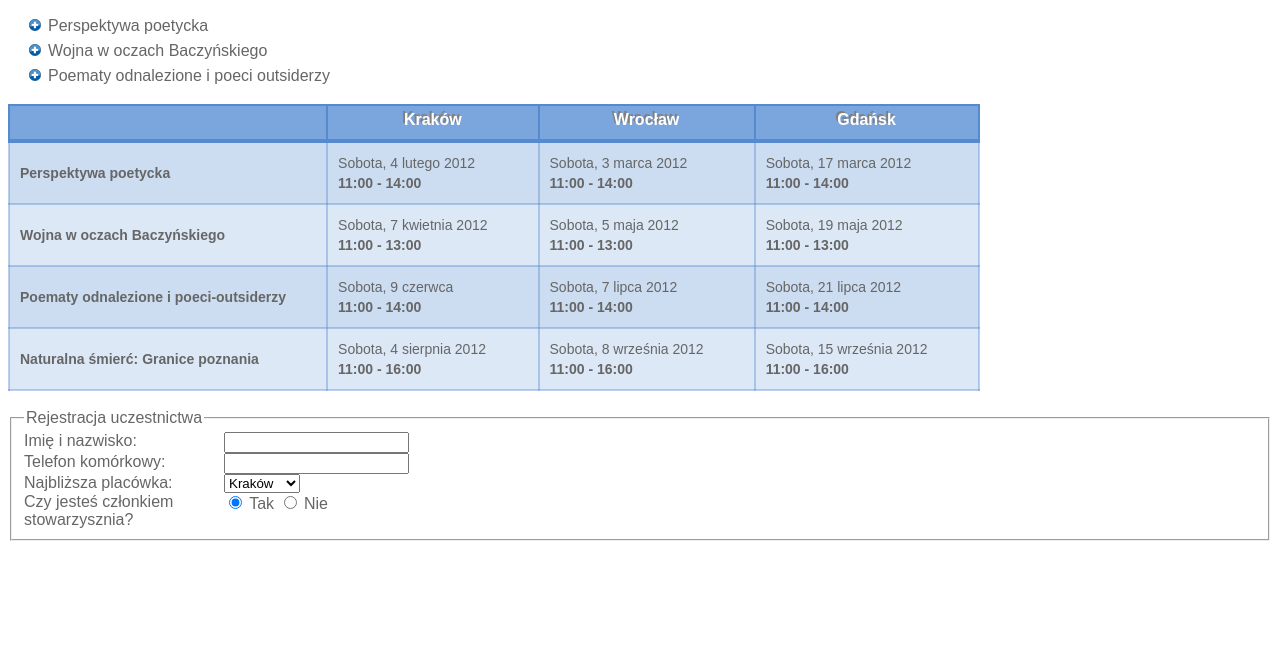
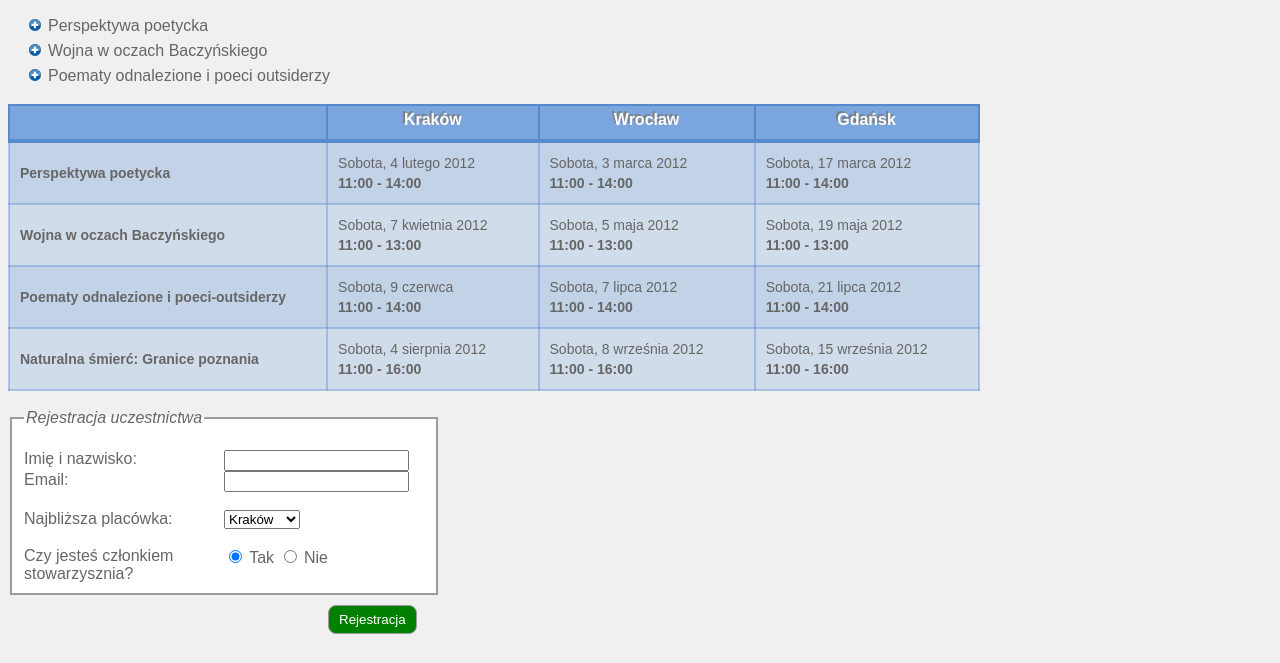
Before and after one commit to TMalicki/HTML-CSS---podstawy-2, a plain HTML site: page index.html in a window 1280 px wide. Shown: the part 137-800 px from the top of the page. Drawn offline with Linux system fonts and the light colour scheme.

Commit message:
Add files via upload

```diff
--- a/index.html
+++ b/index.html
@@ -58,24 +58,25 @@
     <br>
     <fieldset>
         <legend> Rejestracja uczestnictwa </legend>
-
+        <br>
         <label for = "name" class = "ankieta"> Imię i nazwisko: </label>
-        <input type="email" id = "name" name = "name"><br>
-        <label for = "phone" class = "ankieta"> Telefon komórkowy: </label>
-        <input type = "text" id = "phone" name = "phone"><br>
+        <input type="text" id = "name" name = "name"><br>
+        <label for = "email" class = "ankieta"> Email: </label>
+        <input type = "email" id = "email" name = "email"><br><br>
         <label for = "place" class = "ankieta"> Najbliższa placówka: </label>
         <select name = "place" id = "place">
             <option> Kraków </option>
             <option> Szczecin </option>
             <option> Poznań </option>
-        </select><br>
+        </select><br> <br>
         <span class = "ankieta"> Czy jesteś członkiem stowarzysznia? </span>
         <input type="radio" id = "choose" name = "choose" value = "yes" checked = "checked">
         <label for = "choose"> Tak </label>
-        <input type="radio" id = "choose" name = "choose" value = "no">
-        <label for = "choose"> Nie </label>
+        <input type="radio" id = "choose1" name = "choose" value = "no">
+        <label for = "choose1"> Nie </label>
+    </fieldset>
 
-    </fieldset>
+    <input type = "submit" class = "accept" value = "Rejestracja">
 
     <link href = "style.css" rel = "stylesheet">
 </body>
--- a/style.css
+++ b/style.css
@@ -2,6 +2,7 @@ body
 {
     font-family: Arial, Helvetica, sans-serif;
     color: rgb(102, 102, 102);
+    background-color: rgba(182, 181, 181, 0.2);
 }
 
 ul
@@ -64,8 +65,43 @@ tbody td
     font-weight: bold;
 }
 
+fieldset
+{
+    background-color: white;
+    width: 400px;
+    border: solid 2px rgb(155, 155, 155);
+}
+
 .ankieta
 {
     float: left;
     width: 200px;
 }
+
+legend
+{
+    font-style: italic;
+}
+
+.accept
+{
+    margin-top: 10px;
+    margin-left: 320px;
+    padding: 6px 10px 6px 10px;
+    border-radius: 8px;
+    border: solid 1px rgb(155, 155, 155);
+    background-color: green;
+    color: white;
+}
+
+input[type="text"]:focus,
+input[type="email"]:focus
+{
+    background-color: rgb(218, 216, 216);
+}
+
+input[type="text"]:hover,
+input[type="email"]:hover
+{
+    background-color: rgb(214, 189, 189);
+}
```
